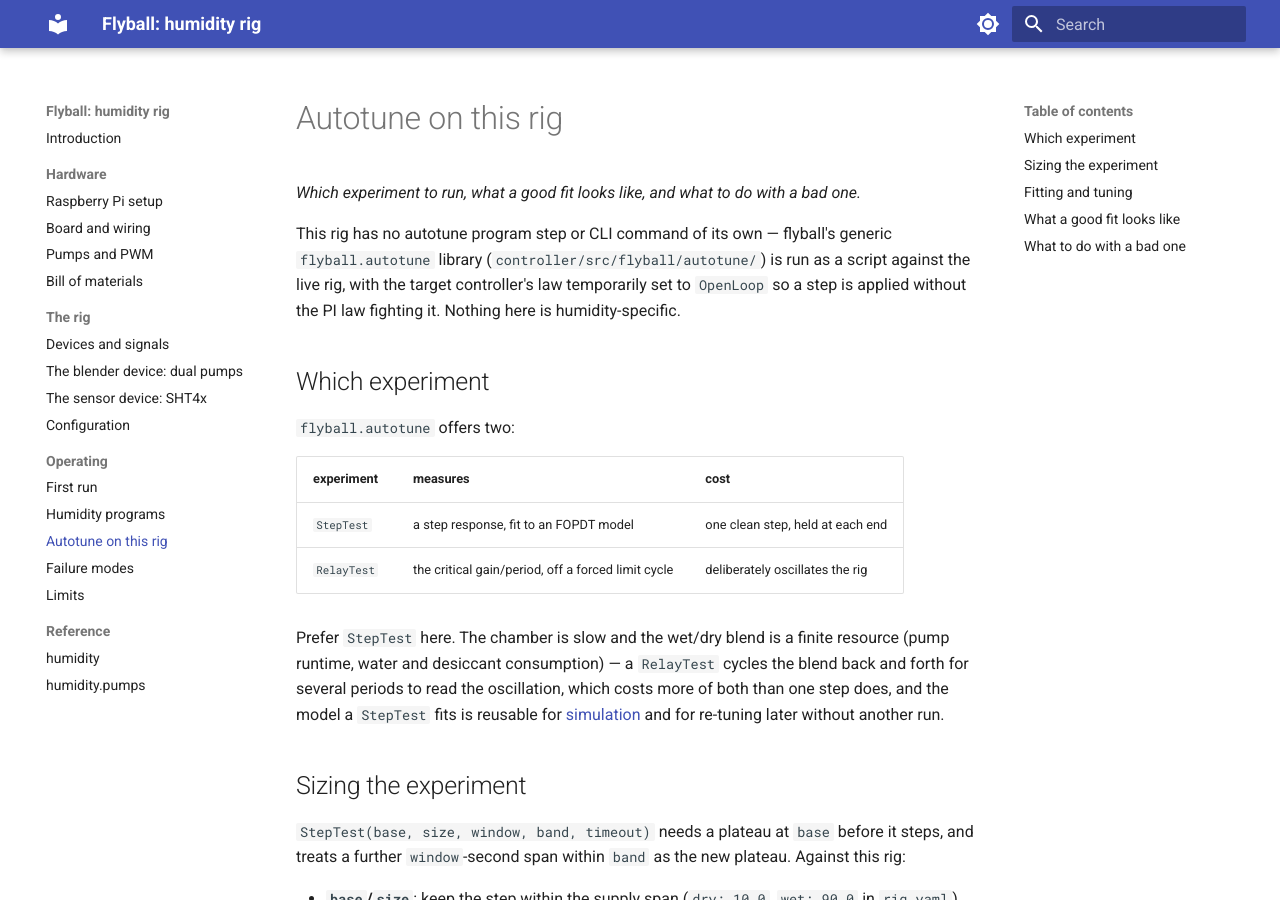
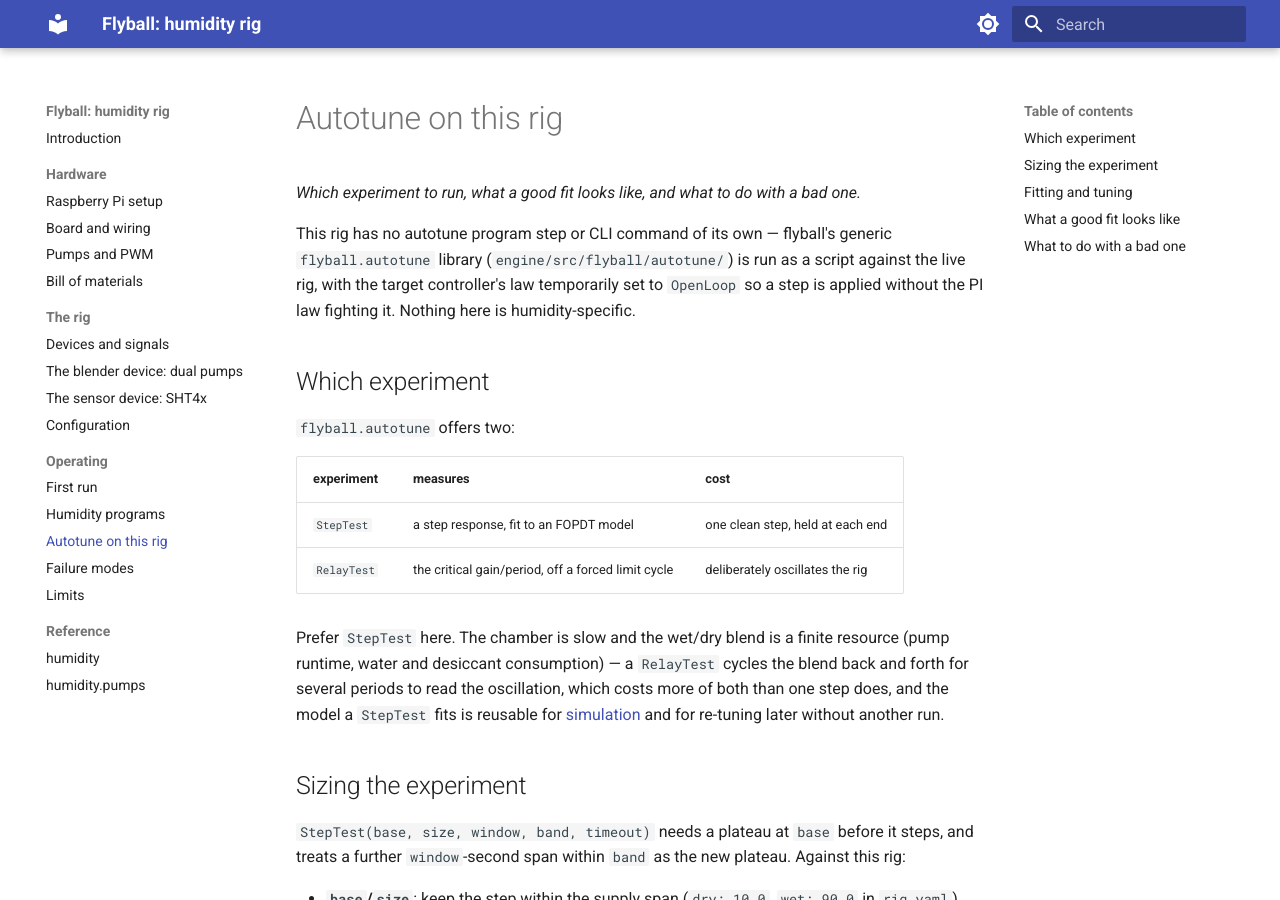
Before and after one commit to bengineer42/humctrl, an MkDocs documentation site: the page built from book/src/operating/autotune.md, in a window 1280 px wide and 900 px high. Built offline with MkDocs 1.6.1 and Material for MkDocs 9.7.7, drawn with Linux system fonts in a browser that asks for light colours; the version menu is left out.

Commit message:
rename controller/ to engine/, fixing every path reference
"controller" collided with the rig glossary's own precise meaning (a
control loop: source signal, law, target signal). Renamed the top-level
directory to engine/ throughout: pyproject.toml path deps (linux/,
examples/humidity/), both mkdocs.yml configs, CI workflow, book docs,
example READMEs, and UI script path defaults. Python package name is
unchanged (still `import flyball`, still `src/flyball/`).

Verified: uv sync --all-extras clean, make lint imports test green
(659 passed).

Co-Authored-By: Claude Sonnet 5 <noreply@anthropic.com>

```diff
--- a/book/mkdocs.yml
+++ b/book/mkdocs.yml
@@ -43,7 +43,7 @@ plugins:
       default_handler: python
       handlers:
         python:
-          paths: [../src, ../../../controller/src]
+          paths: [../src, ../../../engine/src]
           options:
             docstring_style: google
             docstring_options: { warn_unknown_params: false, warn_missing_types: false }
--- a/book/src/operating/autotune.md
+++ b/book/src/operating/autotune.md
@@ -3,7 +3,7 @@
 *Which experiment to run, what a good fit looks like, and what to do with a bad one.*
 
 This rig has no autotune program step or CLI command of its own — flyball's
-generic `flyball.autotune` library (`controller/src/flyball/autotune/`) is
+generic `flyball.autotune` library (`engine/src/flyball/autotune/`) is
 run as a script against the live rig, with the target controller's law
 temporarily set to `OpenLoop` so a step is applied without the PI law
 fighting it. Nothing here is humidity-specific.
--- a/pyproject.toml
+++ b/pyproject.toml
@@ -34,14 +34,14 @@ humidity = "humidity"
 humidity = "humidity.cli:main"
 
 [tool.uv.sources]
-flyball = { path = "../../controller", editable = true }
+flyball = { path = "../../engine", editable = true }
 flyball-linux = { path = "../../linux", editable = true }
 
 [tool.hatch.build.targets.wheel]
 packages = ["src/humidity"]
 
 [tool.ruff]
-extend = "../../controller/pyproject.toml"
+extend = "../../engine/pyproject.toml"
 src = ["src"]
 
 [tool.mypy]
```
